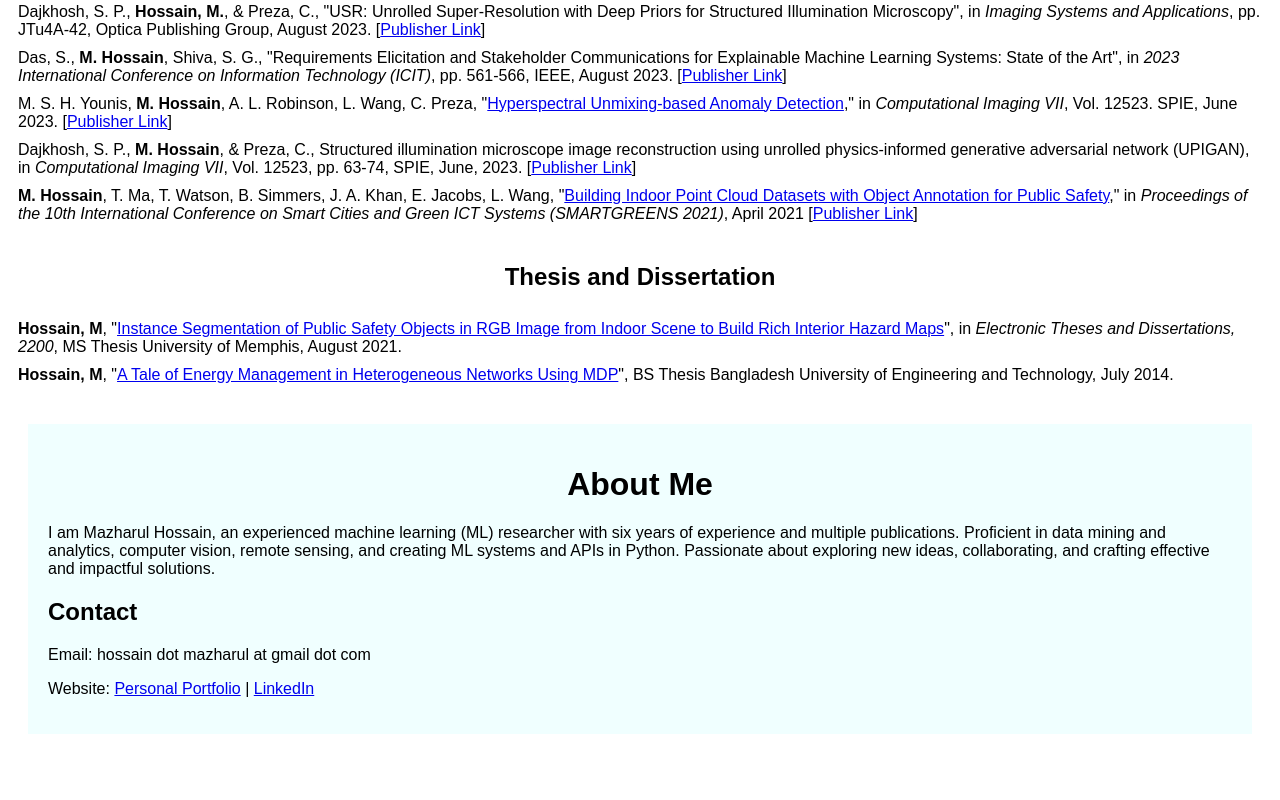
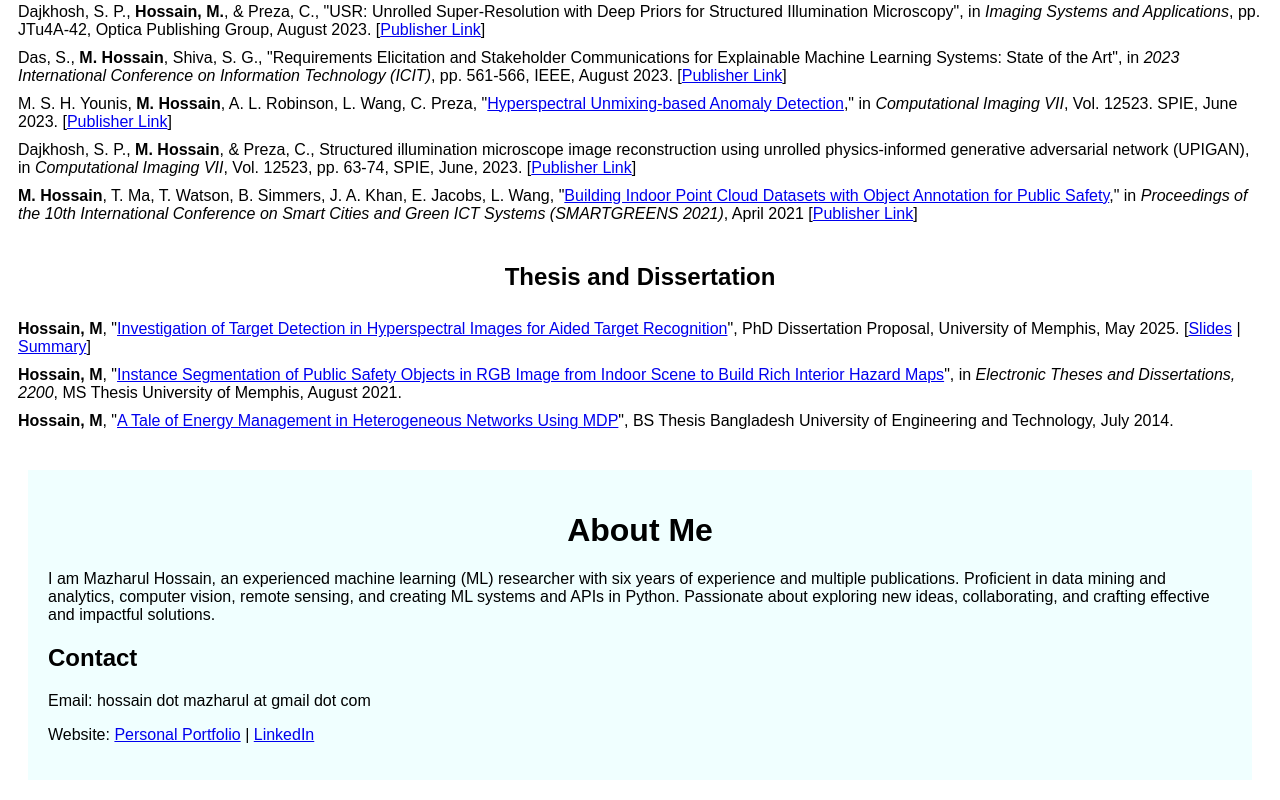
Before and after one commit to Mazharul-Hossain/Mazharul-Hossain.github.io, a plain HTML site: page index.html in a window 1280 px wide. Shown: the part 787-1587 px from the top of the page. Before the commit the page ends 1541 px from the top, so only its background shows below. Drawn offline with Linux system fonts and the light colour scheme.

Commit message:
Added Dissertation

```diff
--- a/index.html
+++ b/index.html
@@ -187,6 +187,13 @@
 
         <ul>
             <li>
+                <b>Hossain, M</b>, "<a href="paper/Dissertation_Proposal.pdf" target="_blank">Investigation of Target Detection in Hyperspectral Images for Aided Target Recognition</a>", PhD Dissertation Proposal, University of Memphis,
+                May 2025. [<a href="paper/Dissertation_Proposal_Defense.pdf"
+                    target="_blank">Slides</a> | <a href="paper/Summary_Dissertation_Proposal.pdf"
+                    target="_blank">Summary</a>]
+            </li>
+
+            <li>
                 <b>Hossain, M</b>, "<a href="https://digitalcommons.memphis.edu/etd/2200/" target="_blank">Instance
                     Segmentation of Public Safety Objects in RGB Image from Indoor Scene to Build Rich Interior Hazard
                     Maps</a>", in <i>Electronic Theses and Dissertations, 2200</i>, MS Thesis University of Memphis,
```
Also changed, not shown: 3 other files.
